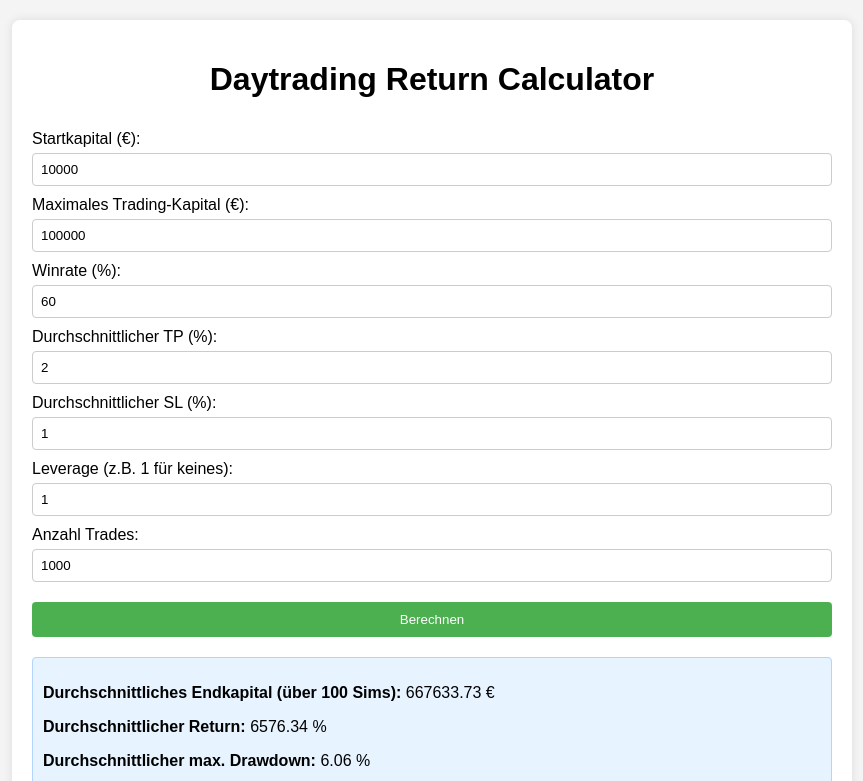
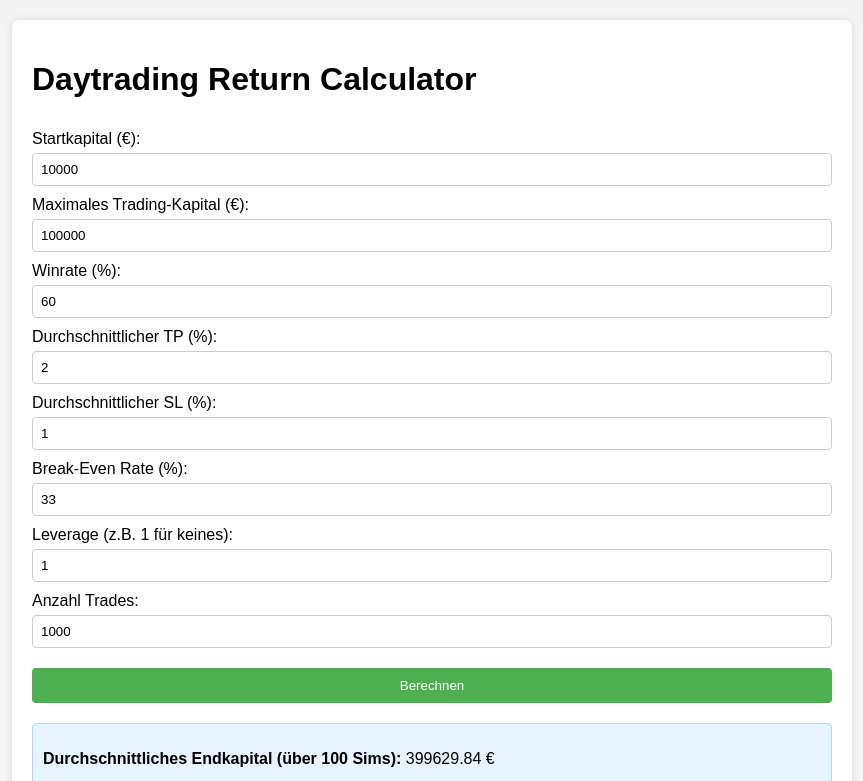
Before and after one commit to FabianK966/Tradereturn, a plain HTML site: page index.html in a window 1280 px wide. Both pictures are taken after a click on the button "Berechnen". Shown: the top 781 px of the page, without its empty margins (208-1071 px from the left). Drawn offline with nearby package versions, Linux system fonts and the light colour scheme.

Commit message:
Beschreibung deiner Änderungen, z.B. Break-Even-Feature hinzugefügt

```diff
--- a/index.html
+++ b/index.html
@@ -26,6 +26,9 @@
             <label for="avg-sl">Durchschnittlicher SL (%):</label>
             <input type="number" id="avg-sl" value="1" step="0.1" required>
 
+            <label for="break-even-rate">Break-Even Rate (%):</label>
+            <input type="number" id="break-even-rate" value="33" min="0" max="100" required>
+
             <label for="leverage">Leverage (z.B. 1 für keines):</label>
             <input type="number" id="leverage" value="1" min="1" required>
 
--- a/script.js
+++ b/script.js
@@ -7,6 +7,7 @@ function calculateReturn() {
     const winrate = parseFloat(document.getElementById('winrate').value) / 100;
     const avgTp = parseFloat(document.getElementById('avg-tp').value) / 100;
     const avgSl = parseFloat(document.getElementById('avg-sl').value) / 100;
+    const breakEvenRate = parseFloat(document.getElementById('break-even-rate').value) / 100;
     const leverage = parseFloat(document.getElementById('leverage').value);
     const numTrades = parseInt(document.getElementById('num-trades').value);
     const numSims = 100;
@@ -31,11 +32,14 @@ function calculateReturn() {
             const effectiveSl = avgSl * leverage;
             const tradingCapital = Math.min(currentCapital, maxCapital);
 
-            if (Math.random() < winrate) {
-                currentCapital += tradingCapital * effectiveTp;
-            } else {
-                currentCapital -= tradingCapital * effectiveSl;
-            }
+            const isBreakEven = Math.random() < breakEvenRate;
+            if (!isBreakEven) {
+                if (Math.random() < winrate) {
+                    currentCapital += tradingCapital * effectiveTp;
+                } else {
+                    currentCapital -= tradingCapital * effectiveSl;
+                }
+            } // Bei Break-Even: Keine Änderung am Kapital
 
             if (sim === 0) {
                 capitalHistory.push(currentCapital);
@@ -71,7 +75,7 @@ function calculateReturn() {
     const avgEndCapital = totalEndCapital / numSims;
     const avgReturn = totalReturn / numSims;
     const avgMaxDd = totalMaxDd / numSims;
-    const evPerTrade = maxCapital * (winrate * (avgTp * leverage) - (1 - winrate) * (avgSl * leverage));
+    const evPerTrade = maxCapital * ((1 - breakEvenRate) * (winrate * (avgTp * leverage) - (1 - winrate) * (avgSl * leverage)));
 
     // Ergebnis anzeigen
     const resultDiv = document.getElementById('result');
--- a/styles.css
+++ b/styles.css
@@ -14,7 +14,7 @@ body {
     box-shadow: 0 0 10px rgba(0,0,0,0.1);
 }
 
-h1 {
+h2 {
     text-align: center;
 }
 
@@ -57,5 +57,5 @@ button:hover {
 }
 
 #capitalChart {
-    max-height: 400px;
+    max-height: 300px;
 }
```
